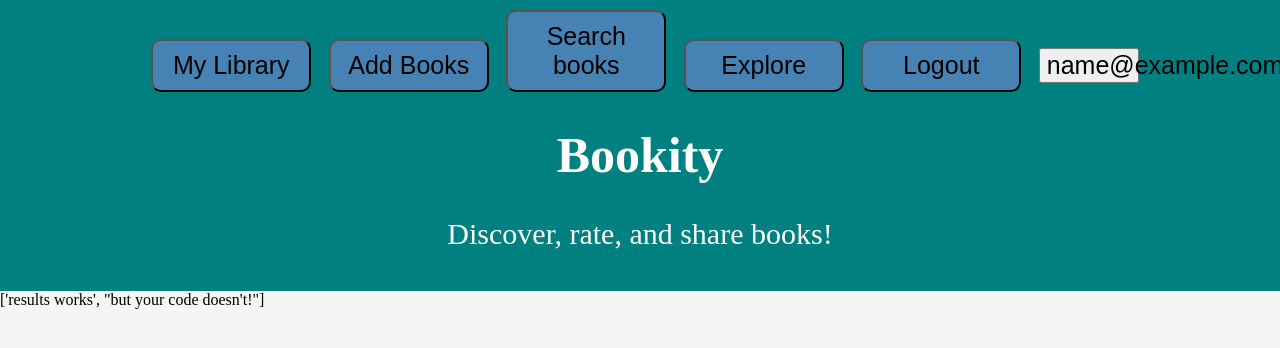
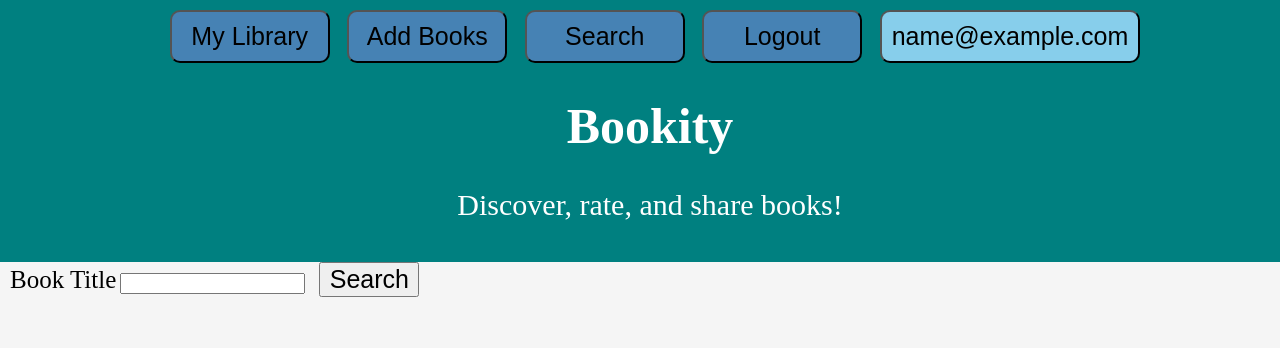
Before and after one commit to jackrhoa1/bookity, a Flask app: page / in a window 1280 px wide. Shown: the top 348 px of the page. Run offline with Flask 3, Linux system fonts and the light colour scheme; the visitor is signed in with stand-in values (Sample User, id 1); parts of the project's set-up code (start-up, migrations or seed data) failed here and were passed over.

Commit message:
added search functionality and cleaned interfaces

```diff
--- a/main.py
+++ b/main.py
@@ -8,7 +8,7 @@ from book_database import get_books, add_book
 from flask_bcrypt import Bcrypt
 from utility import reset_table, compare_authors
 from load_books import add_new_books
-import datetime
+import difflib
 
 
 
@@ -95,19 +95,42 @@ def load_user(user_id):
 @app.route('/', methods=['GET', 'POST'])
 def index():
 
+
+
+
+        # return render_template('index.html', email=current_user.email, results=results)
+    return render_template('index.html', email=current_user.email)
+
+@app.route('/search', methods=['GET'])
+def search():
     if current_user.is_authenticated:
         # column = request.args.get('email')
         query = request.args.get('q')
+        books = []
+        if query:
+            ###### Basic search system:
+            # results = all_books.query.filter(all_books.title.ilike(f'{query}')).all()
+            # for book in results:
+            #     books.append(book.title)
+            #     print(book.title)
 
-        if query:
-            results = User.query.filter(User.email.like(f"%{query}%")).all()
+            ## fuzzy search:
+            results = all_books.query.all()
+            titles = [book.title for book in results]
+            authors = []
+            matches = difflib.get_close_matches(query, titles, n=5, cutoff=0.4)
+            for title in matches:
+                books_in_results: list = all_books.query.filter(all_books.title.ilike(f'{title}')).all()
+                for book in books_in_results:
+                    authors.append(book.author)
+
+
+
         else:
             results = ['results works', 'but your code doesn\'t!']
-
-
-        return render_template('index.html', email=current_user.email, results=results)
-    return render_template('index.html')
-
+    else:
+        results = ['wtf']
+    return render_template('index.html', titles=matches, authors=authors)
 
 # add books page
 @app.route('/add', methods=['GET', 'POST'])
--- a/static/styles/style.css
+++ b/static/styles/style.css
@@ -11,9 +11,10 @@ body {
     background-color: teal;
     color: white;
     font-size: 30px;
+    width: 100vw;
 }
 /* header buttons only */
-.btn.element {
+.header .btn.element {
 width: 160px;
 padding: 10px;
 border-radius: 10px;
@@ -21,6 +22,16 @@ background-color: steelblue;
 color: black;
 
 }
+.header .btn.element:hover {
+    cursor: pointer;
+}
+.header .btn.element:active {
+    background-color:hsl(207, 27%, 60%)
+}
+
+
+
+
 /* BEGIN Login/Register pages */
 .auth {
     margin-left: 2rem;
@@ -91,7 +102,7 @@ text-align: center;
 }
 
 table {
-    font-size: 30px;
+    font-size: 16px;
     margin-left: 20px;
 }
 
@@ -104,21 +115,39 @@ td {
     padding-left: 10px;
     padding-right: 10px;
     text-align: center;
+    white-space: normal;
+    flex-wrap: wrap;
+    word-wrap: normal;
 }
 
 /* .add-books {
     width: 200px;
 } */
 
-.username {
-    width: 120px;
+.show-email {
+    width: auto;
     background-color: skyblue;
     padding: 10px;
     border-radius: 10px;
 }
 
 .edit-icon-img {
-    width: 100px;
-    height: 100px;
+    width: 40px;
+    height: 40px;
     content: cover;
 }
+
+.edit-icon-img:hover {
+    cursor: pointer;
+}
+
+.tag-edit {
+    display: flex;
+    align-items: center;
+    justify-content: center;
+}
+.book-search-results {
+    font-size: 30px;
+    margin-left: 20px;
+    /* padding: 1px; */
+}
--- a/templates/index.html
+++ b/templates/index.html
@@ -19,9 +19,8 @@
           ><button class="btn element add-books">Add Books</button></a
         >
         <a href="{{ url_for('index')}}"
-          ><button class="btn element add-books">Search books</button></a
+          ><button class="btn element add-books">Search</button></a
         >
-        <button class="btn element">Explore</button>
         {% if not email %}
         <a href="{{ url_for('login')}}"
           ><button class="btn element add-books">Login</button></a
@@ -41,6 +40,20 @@
       <p>Discover, rate, and share books!</p>
     </div>
     <!-- end header -->
-    {{results}}
+    <form action="search">
+      <label for="search-bar">Book Title</label>
+      <input type="text" id="search-bar" name="q" />
+      <button type="submit">Search</button>
+    </form>
+    {% if titles %}
+    <h2>Results</h2>
+    {% for title in titles %}
+    <a href="add?title={{title}}&author={{authors[loop.index0]}}"
+      ><p class="book-search-results">
+        {{title}} by {{authors[loop.index0]}}
+      </p></a
+    >
+    <br />
+    {% endfor %} {% endif %}
   </body>
 </html>
```
Also changed, not shown: static/js/scripts.js (+12 -9 lines), templates/add-books.html (+27 -7 lines), templates/book-list.html (+3 -14 lines).
